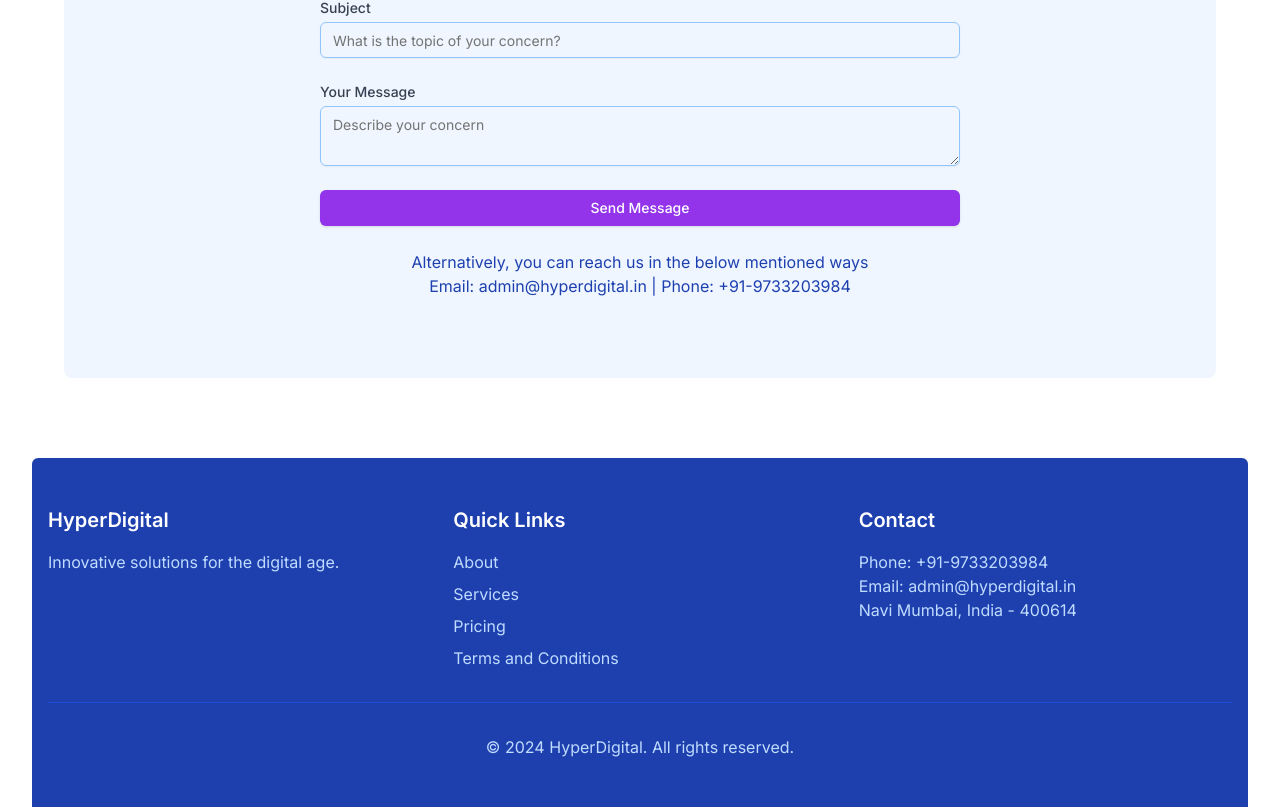
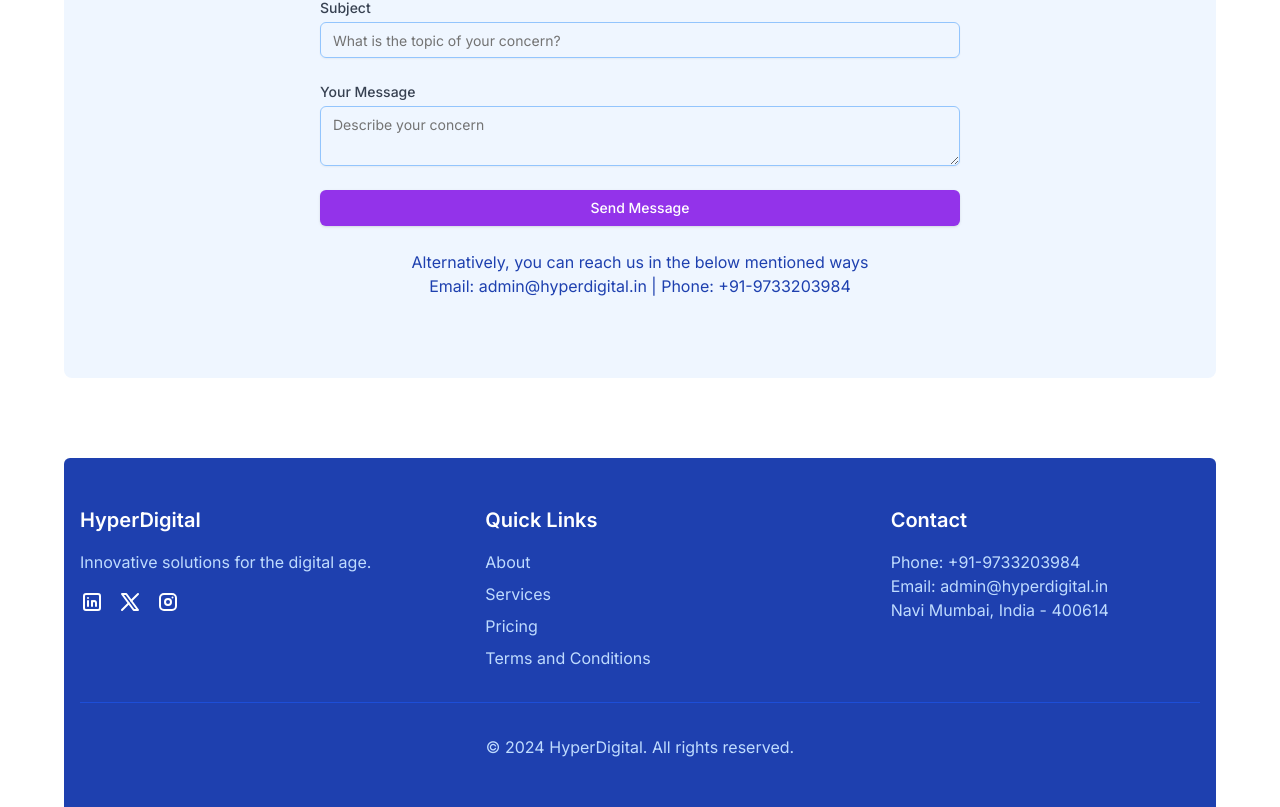
Before and after one commit to HyperDigital-in/hyperdigital.in, a Next.js app: page / in a window 1280 px wide. Shown: the part 5511-6318 px from the top of the page. Built offline with nearby package versions, Linux system fonts and the light colour scheme.

Commit message:
feat: footer social icons

```diff
--- a/src/components/footer.tsx
+++ b/src/components/footer.tsx
@@ -4,16 +4,40 @@
 
 export function FooterComponent() {
   return (
-    <footer className="bg-blue-800 text-white py-12 rounded-t-md">
+    <footer className="bg-blue-800 text-white py-12 rounded-t-md mx-4 sm:mx-6 lg:mx-8">
       <div className="container mx-auto px-4">
-        <div className="grid grid-cols-1 md:grid-cols-3 gap-8">
-          <div>
+        <div className="grid grid-cols-1 md:grid-cols-3 gap-8 md:gap-16 lg:gap-24">
+          <div className="flex flex-col items-start">
             <h3 className="text-xl font-semibold mb-4">HyperDigital</h3>
             <p className="text-blue-200">
               Innovative solutions for the digital age.
             </p>
+            <div className="flex space-x-2 mt-4">
+              <Link
+                href="https://linkedin.com/company/hyperdigitalin"
+                target="_blank"
+                aria-label="LinkedIn"
+              >
+                <LinkedinIcon />
+              </Link>
+              <Link
+                href="https://www.x.com/hyper_digital_"
+                target="_blank"
+                aria-label="Twitter"
+              >
+                <XIcon />
+              </Link>
+              <Link
+                href="https://www.instagram.com/hyperdigital.in"
+                target="_blank"
+                aria-label="Instagram"
+              >
+                <InstagramIcon />
+              </Link>
+            </div>
           </div>
-          <div>
+
+          <div className="flex flex-col items-start">
             <h3 className="text-xl font-semibold mb-4">Quick Links</h3>
             <ul className="space-y-2">
               <li>
@@ -30,35 +54,109 @@
                 </Link>
               </li>
               <li>
-                <Link href="/pricing" className="text-blue-200 hover:text-white">
+                <Link
+                  href="/pricing"
+                  className="text-blue-200 hover:text-white"
+                >
                   Pricing
                 </Link>
               </li>
               <li>
-                <Link
-                  href="/terms"
-                  className="text-blue-200 hover:text-white"
-                >
+                <Link href="/terms" className="text-blue-200 hover:text-white">
                   Terms and Conditions
                 </Link>
               </li>
             </ul>
           </div>
-          <div>
+
+          <div className="flex flex-col items-">
             <h3 className="text-xl font-semibold mb-4">Contact</h3>
             <p className="text-blue-200">Phone: +91-9733203984</p>
             <p className="text-blue-200">Email: admin@hyperdigital.in</p>
-            <p className="text-blue-200">
-              Navi Mumbai, India - 400614
-            </p>
+            <p className="text-blue-200">Navi Mumbai, India - 400614</p>
           </div>
+          {/* <div className="flex flex-col items-end">
+            <h3 className="text-xl font-semibold mb-4">Contact</h3>
+            <p className="text-blue-200">Phone: +91-9733203984</p>
+            <p className="text-blue-200">Email: admin@hyperdigital.in</p>
+            <p className="text-blue-200">Navi Mumbai, India - 400614</p>
+          </div> */}
         </div>
+
         <div className="mt-8 pt-8 border-t border-blue-700 text-center text-blue-200">
-          <p>
-            &copy; {new Date().getFullYear()} HyperDigital. All rights reserved.
-          </p>
+          <p>&copy; 2024 HyperDigital. All rights reserved.</p>
         </div>
       </div>
     </footer>
   );
 }
+
+function LinkedinIcon(props: any) {
+  return (
+    <svg
+      {...props}
+      xmlns="http://www.w3.org/2000/svg"
+      width="30"
+      height="30"
+      viewBox="0 0 30 30"
+      fill="none"
+      stroke="currentColor"
+      strokeWidth="2"
+      strokeLinecap="round"
+      strokeLinejoin="round"
+      className="icon icon-tabler icons-tabler-outline icon-tabler-brand-linkedin"
+    >
+      <path stroke="none" d="M0 0h24v24H0z" fill="none" />
+      <path d="M4 4m0 2a2 2 0 0 1 2 -2h12a2 2 0 0 1 2 2v12a2 2 0 0 1 -2 2h-12a2 2 0 0 1 -2 -2z" />
+      <path d="M8 11l0 5" />
+      <path d="M8 8l0 .01" />
+      <path d="M12 16l0 -5" />
+      <path d="M16 16v-3a2 2 0 0 0 -4 0" />
+    </svg>
+  );
+}
+
+function XIcon(props: any) {
+  return (
+    <svg
+      {...props}
+      xmlns="http://www.w3.org/2000/svg"
+      width="30"
+      height="30"
+      viewBox="0 0 30 30"
+      fill="none"
+      stroke="currentColor"
+      strokeWidth="2"
+      strokeLinecap="round"
+      strokeLinejoin="round"
+      className="icon icon-tabler icons-tabler-outline icon-tabler-brand-x"
+    >
+      <path stroke="none" d="M0 0h24v24H0z" fill="none" />
+      <path d="M4 4l11.733 16h4.267l-11.733 -16z" />
+      <path d="M4 20l6.768 -6.768m2.46 -2.46l6.772 -6.772" />
+    </svg>
+  );
+}
+
+function InstagramIcon(props: any) {
+  return (
+    <svg
+      {...props}
+      xmlns="http://www.w3.org/2000/svg"
+      width="30"
+      height="30"
+      viewBox="0 0 30 30"
+      fill="none"
+      stroke="currentColor"
+      strokeWidth="2"
+      strokeLinecap="round"
+      strokeLinejoin="round"
+      className="icon icon-tabler icons-tabler-outline icon-tabler-brand-instagram"
+    >
+      <path stroke="none" d="M0 0h24v24H0z" fill="none" />
+      <path d="M4 4m0 4a4 4 0 0 1 4 -4h8a4 4 0 0 1 4 4v8a4 4 0 0 1 -4 4h-8a4 4 0 0 1 -4 -4z" />
+      <path d="M12 12m-3 0a3 3 0 1 0 6 0a3 3 0 1 0 -6 0" />
+      <path d="M16.5 7.5l0 .01" />
+    </svg>
+  );
+}
```
